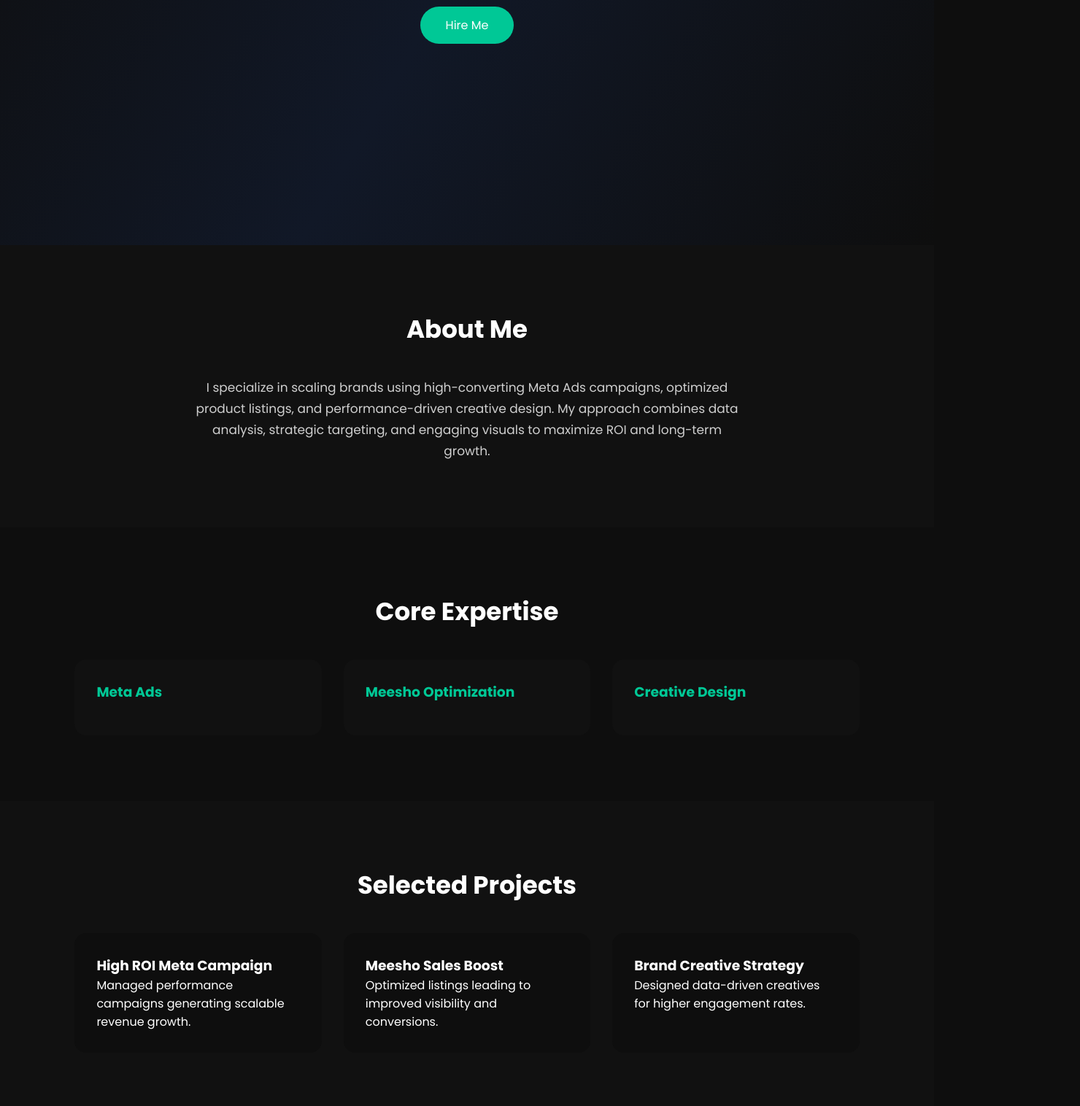
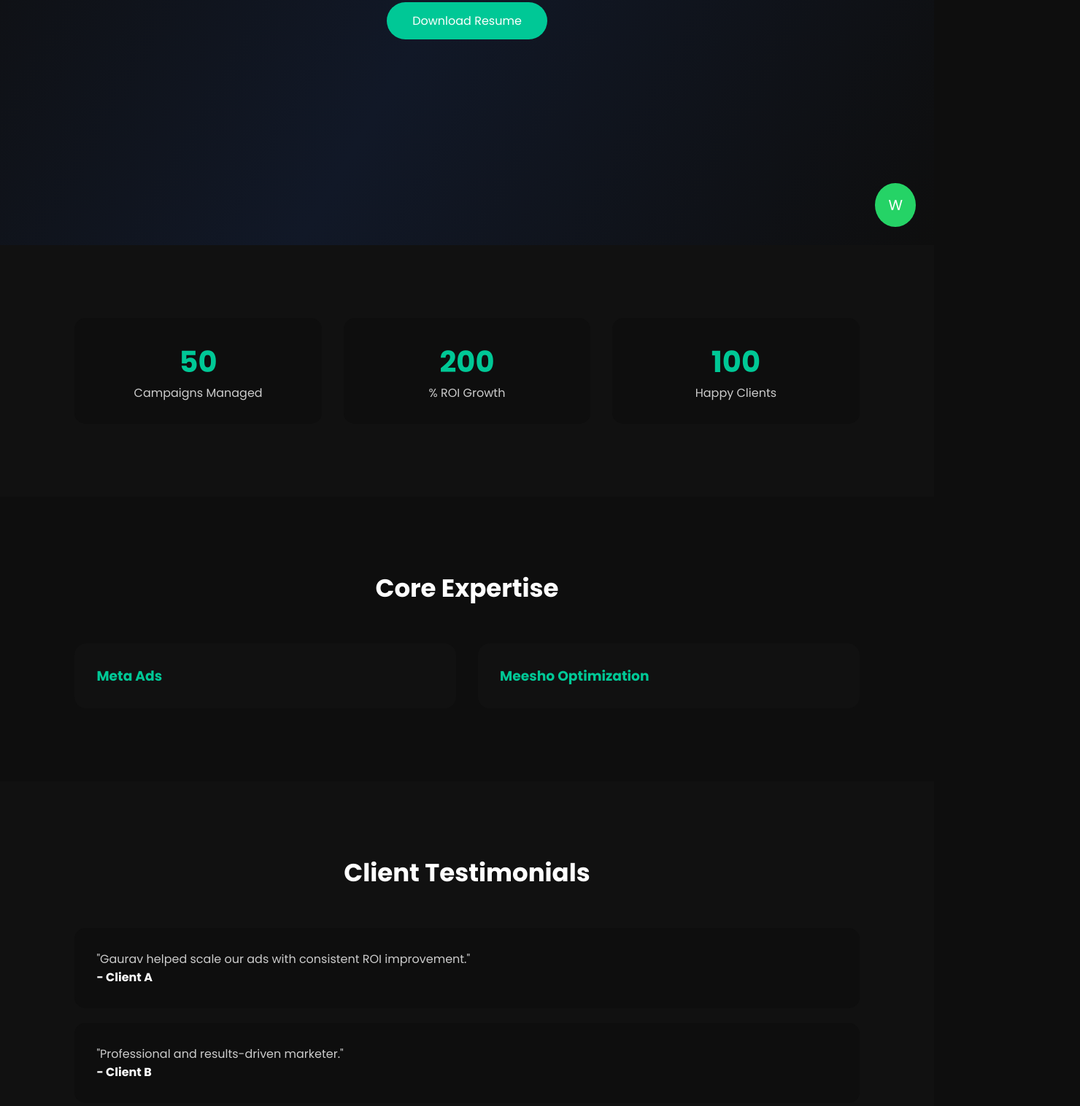
Before and after one commit to rathoregaurav679-svg/gauravrathoreporfolio, a plain HTML site: page index.html in a window 1280 px wide. Shown: the part 464-1980 px from the top of the page at 73% size, 1480 px wide, since content can reach past the window. Drawn offline with Linux system fonts and the light colour scheme.

Commit message:
Refactor index.html for improved layout and styles
Updated styles and structure for various sections including hero, stats, skills, testimonials, and contact. Added WhatsApp button and scroll animation functionality.

```diff
--- a/index.html
+++ b/index.html
@@ -21,19 +21,17 @@ body{
   overflow-x:hidden;
 }
 
-/* ===== COMMON SECTION STYLE ===== */
 section{
-  padding:90px 8%;
-  position:relative;
+  padding:100px 8%;
 }
 
 h2{
+  text-align:center;
   font-size:34px;
-  margin-bottom:40px;
-  text-align:center;
+  margin-bottom:50px;
 }
 
-/* ===== HERO SECTION ===== */
+/* HERO */
 .hero{
   height:100vh;
   display:flex;
@@ -42,22 +40,10 @@ h2{
   align-items:center;
   text-align:center;
   background:linear-gradient(120deg,#0e0e0e,#111827,#0e0e0e);
-  position:relative;
-}
-
-.hero::before{
-  content:"";
-  position:absolute;
-  width:600px;
-  height:600px;
-  background:radial-gradient(circle,#00c89633,transparent 70%);
-  top:-200px;
-  right:-200px;
 }
 
 .hero h1{
   font-size:56px;
-  font-weight:600;
 }
 
 .hero span{
@@ -67,17 +53,14 @@ h2{
 .hero p{
   margin-top:20px;
   max-width:650px;
-  font-size:18px;
   color:#cfcfcf;
-  line-height:1.6;
 }
 
 .btn{
-  margin-top:35px;
+  margin-top:30px;
   padding:13px 35px;
   background:#00c896;
   color:#fff;
-  border:none;
   border-radius:30px;
   text-decoration:none;
   transition:0.3s;
@@ -88,25 +71,31 @@ h2{
   color:#000;
 }
 
-/* ===== ABOUT ===== */
-.about{
+/* STATS */
+.stats{
   background:#111;
+  display:grid;
+  grid-template-columns:repeat(auto-fit,minmax(200px,1fr));
+  gap:30px;
   text-align:center;
 }
 
-.about p{
-  max-width:750px;
-  margin:auto;
-  line-height:1.7;
-  color:#cfcfcf;
-  font-size:17px;
+.stat-box{
+  padding:30px;
+  background:#0e0e0e;
+  border-radius:15px;
 }
 
-/* ===== SKILLS ===== */
-.skills{
-  background:#0e0e0e;
+.stat-box h3{
+  font-size:40px;
+  color:#00c896;
 }
 
+.stat-box p{
+  color:#ccc;
+}
+
+/* SKILLS */
 .skills-container{
   display:grid;
   grid-template-columns:repeat(auto-fit,minmax(280px,1fr));
@@ -120,12 +109,10 @@ h2{
   position:relative;
   overflow:hidden;
   transition:0.4s;
-  cursor:pointer;
 }
 
 .skill-box h3{
   color:#00c896;
-  margin-bottom:15px;
 }
 
 .skill-content{
@@ -144,57 +131,57 @@ h2{
   bottom:0;
 }
 
-.skill-box:hover{
-  transform:translateY(-10px);
-}
-
-/* ===== PROJECTS ===== */
-.projects{
+/* TESTIMONIALS */
+.testimonials{
   background:#111;
 }
 
-.projects-container{
-  display:grid;
-  grid-template-columns:repeat(auto-fit,minmax(280px,1fr));
-  gap:30px;
+.testimonial-box{
+  background:#0e0e0e;
+  padding:30px;
+  border-radius:15px;
+  margin-bottom:20px;
 }
 
-.project-box{
-  background:#0e0e0e;
-  padding:30px;
-  border-radius:16px;
-  transition:0.4s;
+.testimonial-box p{
+  color:#ccc;
 }
 
-.project-box:hover{
-  background:#00c896;
-  color:#fff;
-  transform:translateY(-10px);
-}
-
-.project-box:hover h3,
-.project-box:hover p{
-  color:#fff;
-}
-
-/* ===== CONTACT ===== */
+/* CONTACT */
 .contact{
-  background:#0e0e0e;
   text-align:center;
 }
 
-.contact p{
-  margin:12px 0;
-  font-size:17px;
-  color:#cfcfcf;
+footer{
+  text-align:center;
+  padding:25px;
+  background:#000;
+  color:#aaa;
 }
 
-footer{
-  background:#000;
-  text-align:center;
-  padding:25px;
-  font-size:14px;
-  color:#aaa;
+/* WHATSAPP BUTTON */
+.whatsapp{
+  position:fixed;
+  bottom:25px;
+  right:25px;
+  background:#25D366;
+  color:#fff;
+  padding:15px 18px;
+  border-radius:50%;
+  font-size:20px;
+  text-decoration:none;
+}
+
+/* SCROLL ANIMATION */
+.hidden{
+  opacity:0;
+  transform:translateY(40px);
+  transition:all 0.8s ease;
+}
+
+.show{
+  opacity:1;
+  transform:translateY(0);
 }
 </style>
 </head>
@@ -202,86 +189,70 @@ footer{
 <body>
 
 <!-- HERO -->
-<section class="hero">
+<section class="hero hidden">
   <h1>Gaurav Rathore</h1>
-  <p><span>Performance Digital Marketer</span> driving measurable growth through Meta Ads, Meesho optimization, and conversion-focused creative strategies.</p>
-  <a href="#contact" class="btn">Hire Me</a>
+  <p><span>Performance Digital Marketer</span> driving growth through Meta Ads and conversion-focused strategies.</p>
+  <a href="resume.pdf" download class="btn">Download Resume</a>
 </section>
 
-<!-- ABOUT -->
-<section class="about">
-  <h2>About Me</h2>
-  <p>
-    I specialize in scaling brands using high-converting Meta Ads campaigns,
-    optimized product listings, and performance-driven creative design.
-    My approach combines data analysis, strategic targeting, and engaging visuals
-    to maximize ROI and long-term growth.
-  </p>
+<!-- STATS -->
+<section class="stats hidden">
+  <div class="stat-box">
+    <h3 class="counter" data-target="50">0</h3>
+    <p>Campaigns Managed</p>
+  </div>
+  <div class="stat-box">
+    <h3 class="counter" data-target="200">0</h3>
+    <p>% ROI Growth</p>
+  </div>
+  <div class="stat-box">
+    <h3 class="counter" data-target="100">0</h3>
+    <p>Happy Clients</p>
+  </div>
 </section>
 
 <!-- SKILLS -->
-<section class="skills">
+<section class="hidden">
   <h2>Core Expertise</h2>
   <div class="skills-container">
 
     <div class="skill-box">
       <h3>Meta Ads</h3>
       <div class="skill-content">
-        • Audience Research & Targeting<br>
-        • Conversion Campaign Setup<br>
-        • ROI Optimization<br>
-        • Retargeting Strategy
+        • Audience Targeting<br>
+        • Conversion Campaigns<br>
+        • Retargeting Strategy<br>
+        • ROI Optimization
       </div>
     </div>
 
     <div class="skill-box">
       <h3>Meesho Optimization</h3>
       <div class="skill-content">
-        • SEO Friendly Listings<br>
-        • High CTR Product Titles<br>
-        • Image Optimization<br>
-        • Sales Growth Strategy
-      </div>
-    </div>
-
-    <div class="skill-box">
-      <h3>Creative Design</h3>
-      <div class="skill-content">
-        • Social Media Creatives<br>
-        • Ad Banners & Posters<br>
-        • Branding & Identity<br>
-        • Conversion Focused Design
+        • SEO Listings<br>
+        • High CTR Titles<br>
+        • Sales Boost Strategy
       </div>
     </div>
 
   </div>
 </section>
 
-<!-- PROJECTS -->
-<section class="projects">
-  <h2>Selected Projects</h2>
-  <div class="projects-container">
-
-    <div class="project-box">
-      <h3>High ROI Meta Campaign</h3>
-      <p>Managed performance campaigns generating scalable revenue growth.</p>
-    </div>
-
-    <div class="project-box">
-      <h3>Meesho Sales Boost</h3>
-      <p>Optimized listings leading to improved visibility and conversions.</p>
-    </div>
-
-    <div class="project-box">
-      <h3>Brand Creative Strategy</h3>
-      <p>Designed data-driven creatives for higher engagement rates.</p>
-    </div>
-
+<!-- TESTIMONIALS -->
+<section class="testimonials hidden">
+  <h2>Client Testimonials</h2>
+  <div class="testimonial-box">
+    <p>"Gaurav helped scale our ads with consistent ROI improvement."</p>
+    <strong>- Client A</strong>
+  </div>
+  <div class="testimonial-box">
+    <p>"Professional and results-driven marketer."</p>
+    <strong>- Client B</strong>
   </div>
 </section>
 
 <!-- CONTACT -->
-<section class="contact" id="contact">
+<section class="contact hidden">
   <h2>Contact</h2>
   <p>Email: rathoregaurav679@gmail.com</p>
   <p>Phone: 7210008237</p>
@@ -291,5 +262,39 @@ footer{
   © 2026 Gaurav Rathore | Performance Digital Marketer
 </footer>
 
+<!-- WhatsApp -->
+<a href="https://wa.me/917210008237" class="whatsapp" target="_blank">W</a>
+
+<script>
+// Counter Animation
+const counters = document.querySelectorAll('.counter');
+counters.forEach(counter=>{
+  const updateCount = ()=>{
+    const target = +counter.getAttribute('data-target');
+    const count = +counter.innerText;
+    const increment = target / 100;
+    if(count < target){
+      counter.innerText = Math.ceil(count + increment);
+      setTimeout(updateCount, 20);
+    } else {
+      counter.innerText = target;
+    }
+  };
+  updateCount();
+});
+
+// Scroll Reveal
+const hiddenElements = document.querySelectorAll('.hidden');
+const observer = new IntersectionObserver(entries=>{
+  entries.forEach(entry=>{
+    if(entry.isIntersecting){
+      entry.target.classList.add('show');
+    }
+  });
+});
+
+hiddenElements.forEach(el=>observer.observe(el));
+</script>
+
 </body>
 </html>
```
